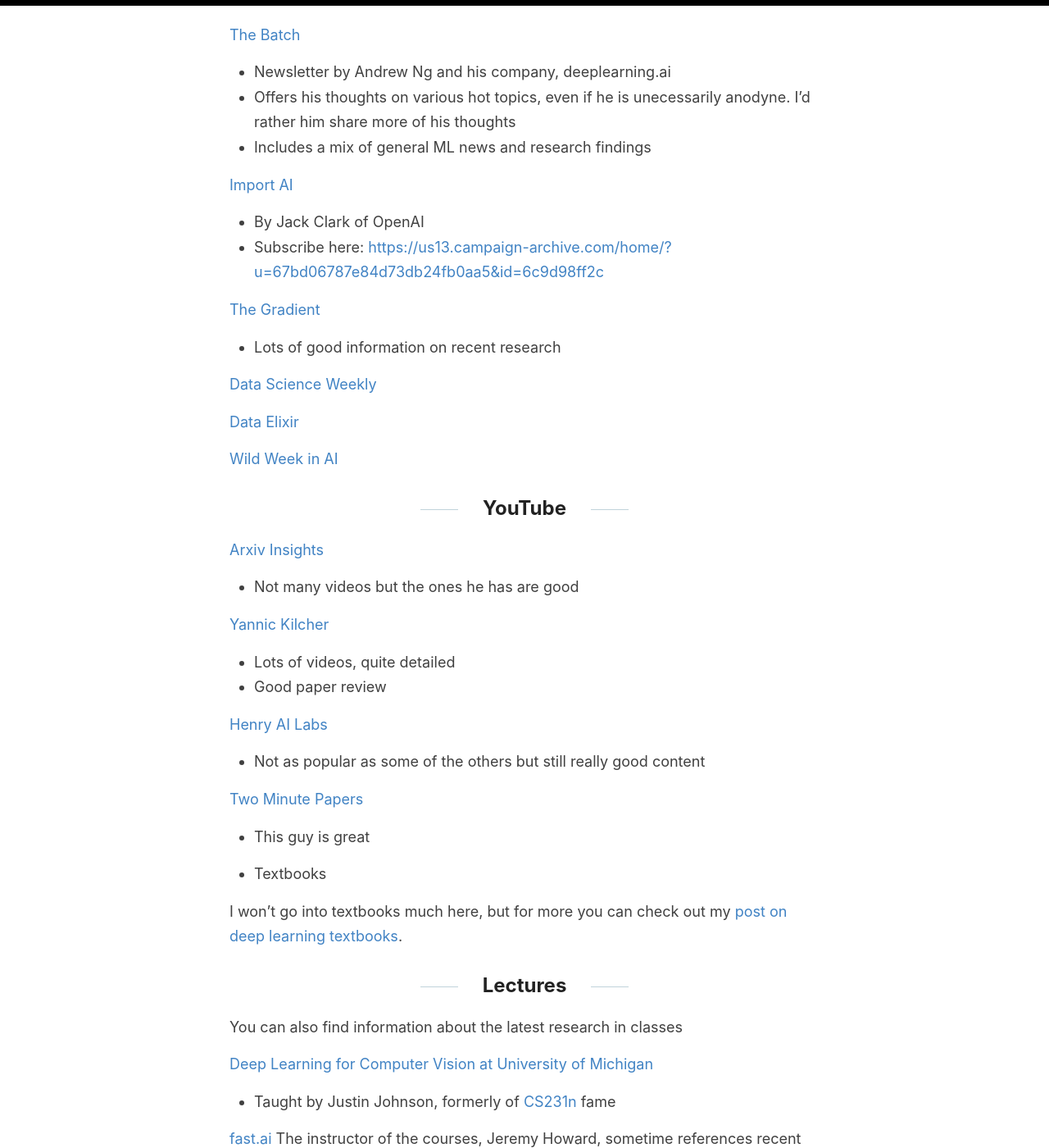
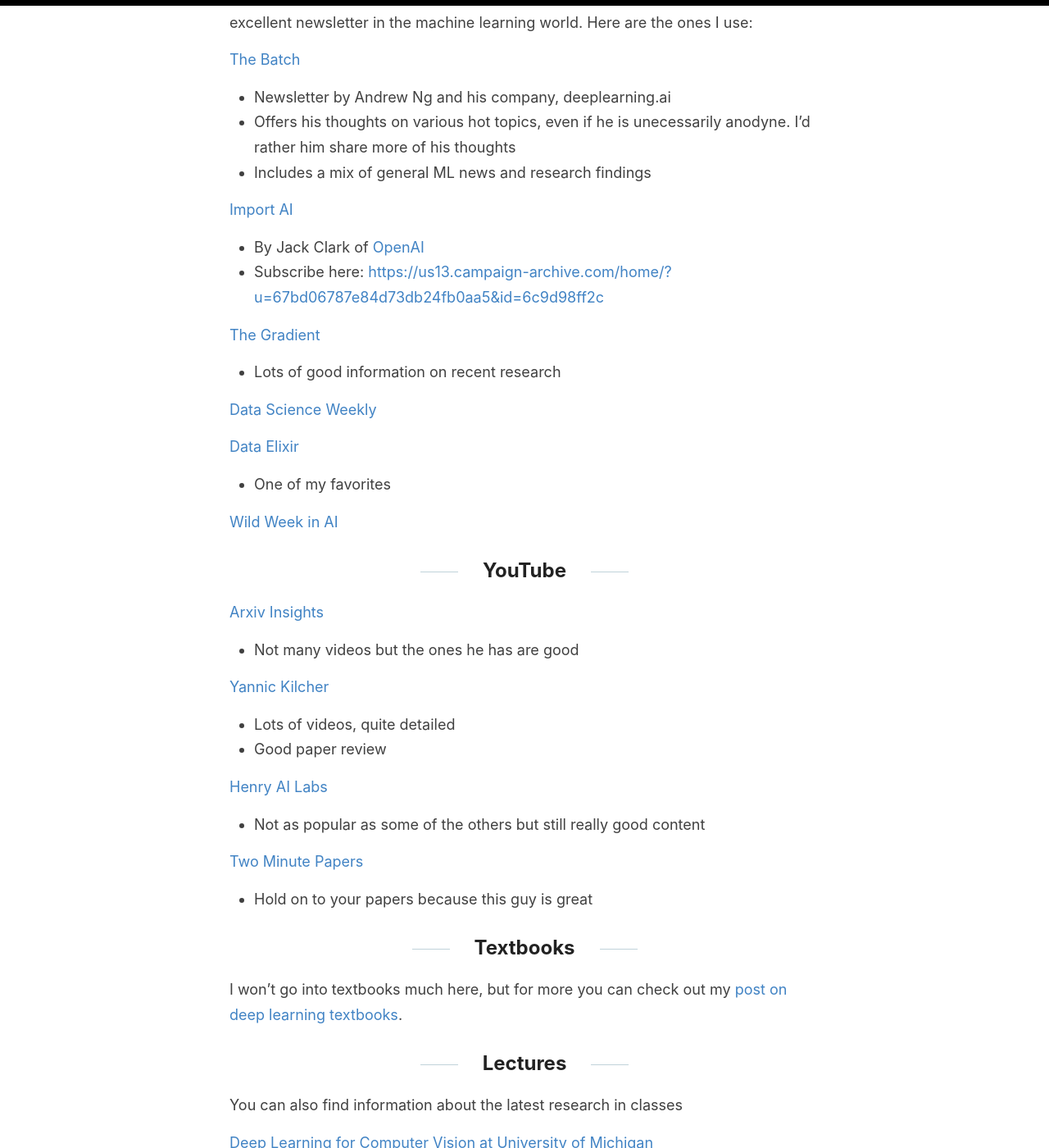
Before and after one commit to jss367/blog, a Jekyll site: the page built from _posts/2021-02-01-how-to-find-the-latest-machine-learning-research.md, in a window 1280 px wide and 1400 px high, scrolled down 1138 px. Shown: the whole window at 82% size. Built offline with Jekyll 4.4.1, drawn with Linux system fonts in a browser that asks for light colours; our own code applies the rules of GitHub Pages for plain Markdown files.

Commit message:
Update 2021-02-01-how-to-find-the-latest-machine-learning-research.md

```diff
--- a/_posts/2021-02-01-how-to-find-the-latest-machine-learning-research.md
+++ b/_posts/2021-02-01-how-to-find-the-latest-machine-learning-research.md
@@ -26,7 +26,7 @@ I'm not usually a newsletters guy, but for some reason I've found that there are
 * Includes a mix of general ML news and research findings
 
 [Import AI](https://jack-clark.net/)
-* By Jack Clark of OpenAI
+* By Jack Clark of [OpenAI](https://openai.com/)
 * Subscribe here: [https://us13.campaign-archive.com/home/?u=67bd06787e84d73db24fb0aa5&id=6c9d98ff2c](https://us13.campaign-archive.com/home/?u=67bd06787e84d73db24fb0aa5&id=6c9d98ff2c)
 
 [The Gradient](https://thegradientpub.substack.com/)
@@ -35,6 +35,7 @@ I'm not usually a newsletters guy, but for some reason I've found that there are
 [Data Science Weekly](https://www.datascienceweekly.org/)
 
 [Data Elixir](https://dataelixir.com/)
+* One of my favorites
 
 [Wild Week in AI](http://www.wildml.com/newsletter/)
 
@@ -52,9 +53,9 @@ I'm not usually a newsletters guy, but for some reason I've found that there are
 * Not as popular as some of the others but still really good content
 
 [Two Minute Papers](https://www.youtube.com/channel/UCbfYPyITQ-7l4upoX8nvctg)
-* This guy is great
+* Hold on to your papers because this guy is great
 
-* Textbooks
+## Textbooks
 
 I won't go into textbooks much here, but for more you can check out my [post on deep learning textbooks](https://jss367.github.io/Free-Deep-Learning-Textbooks.html).
 
```
